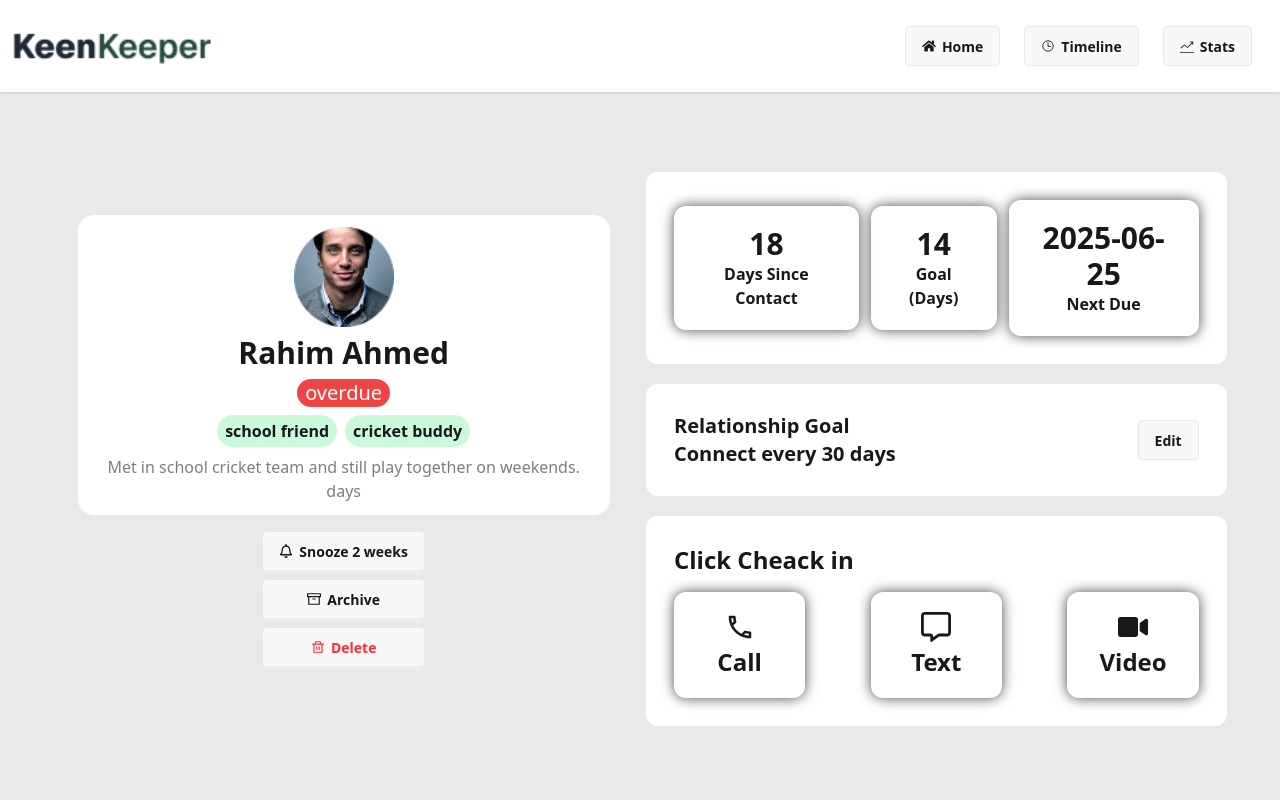
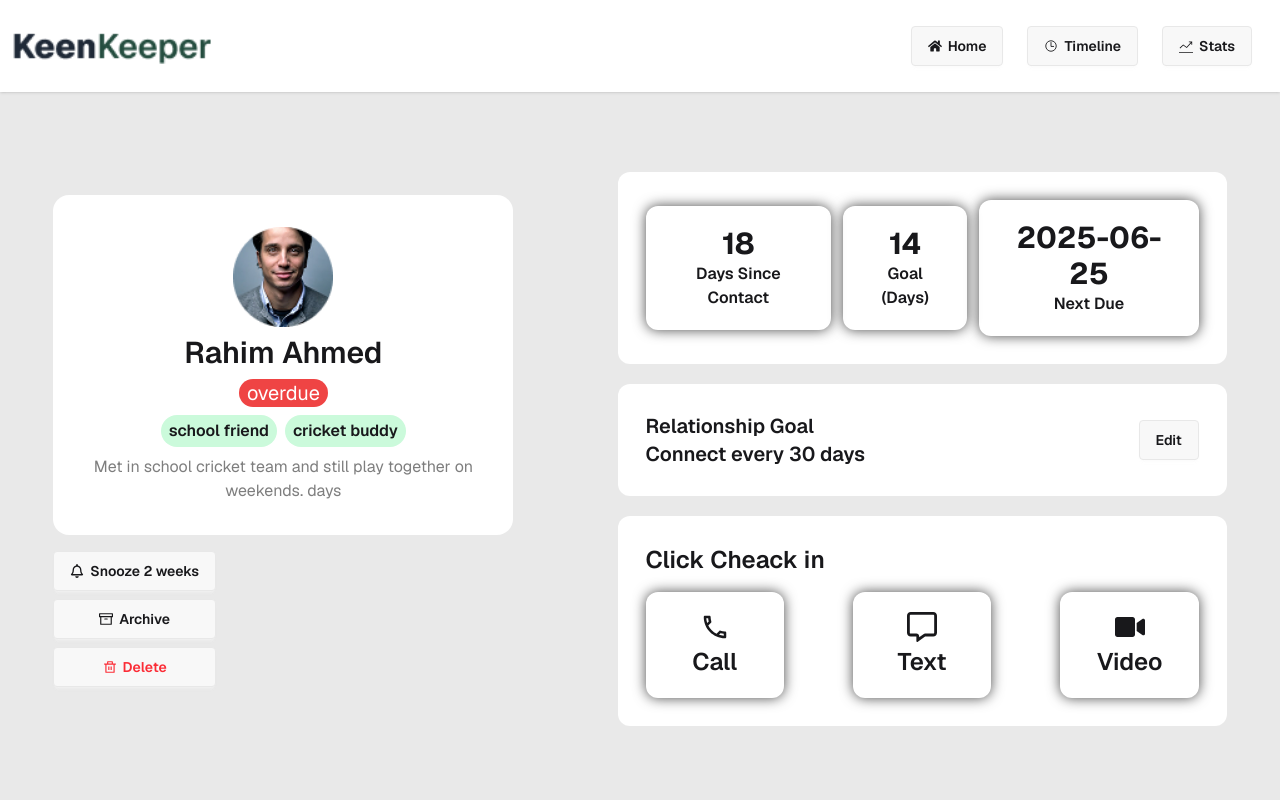
Before and after one commit to sheikhmhummadhasan/PH-Assinment-7, a Next.js app: page /1 in a window 1280 px wide. Shown: the top 800 px of the page. Built offline with nearby package versions, Linux system fonts and the light colour scheme.

Commit message:
give some padding and width detail component and all card

```diff
--- a/src/Compnent/DeatilCard.jsx
+++ b/src/Compnent/DeatilCard.jsx
@@ -42,9 +42,9 @@ const DeatilCard = ({ detail }) => {
 
     return (
         <div>
-            <div className="grid grid-cols-1 md:grid-cols-2 gap-3 w-11/12 mx-auto my-20 ">
-                <div className="flex flex-col items-center justify-center">
-                    <div className=" w-11/12 flex md:flex flex-col p-3 text-center items-center justify-center gap-2 bg-[#fff] rounded-2xl py-3 w-5/12 ">
+            <div className="flex flex-col md:flex items-center gap-3 w-11/12 mx-auto my-20 lg:flex-row justify-center">
+                <div className="flex flex-col items-center justify-center lg:items-start lg:justify-start">
+                    <div className=" w-11/12 flex md:flex flex-col p-3 text-center items-center justify-center gap-2 bg-[#fff] rounded-2xl p-8 lg:w-10/12 ">
                         <Image src={e.picture} alt='hero' height={100} width={100} />
                         <h2 className="text-3xl font-semibold">{e.name}</h2>
                         <h4 className={
@@ -60,7 +60,7 @@ const DeatilCard = ({ detail }) => {
                         </div>
                         <p className='text-[#7e7e7e]'>{e.bio} days</p>
                     </div>
-                    <div className="flex flex-col my-4 items-start justify-center lg:justify-between t-4 gap-2">
+                    <div className="flex flex-col my-4 items-starr justify-cente lg:justify-start t-4 gap-2">
                         <button className=" w-full active md:py-2 w-5/12 btn"><FaRegBell /> Snooze 2 weeks</button>
                         <button className=" w-full active md:py-2 w-5/12 btn"><FiArchive /> Archive</button>
                         <button className=" w-full active md:py-2 w-5/12 btn text-red-500"><RiDeleteBinLine /> Delete</button>
--- a/src/Compnent/Friends.jsx
+++ b/src/Compnent/Friends.jsx
@@ -58,7 +58,7 @@ const Friends = () => {
                         frd.map((e) => {
                             return (
                                 <Link key={e.id} href={`/${e.id}`}>
-                                    <div className="flex flex-col items-center justify-center gap-2 bg-[#fff] rounded-2xl py-3 ">
+                                    <div className="flex flex-col items-center justify-center gap-2 bg-[#fff] rounded-2xl py-6 ">
                                         <Image src={e.picture} alt='hero' height={100} width={100} />
                                         <h2 className="text-3xl font-semibold">{e.name}</h2>
                                         <p className='text-[#7e7e7e]'>{e.days_since_contact} days</p>
--- a/src/app/globals.css
+++ b/src/app/globals.css
@@ -1,6 +1,10 @@
+@import url('https://fonts.googleapis.com/css2?family=Geist:wght@100..900&display=swap');
 @import "tailwindcss";
 @plugin "daisyui";
 
+*{
+    font-family: "Geist", sans-serif;
+}
 .box{
     box-shadow: 0px 0px 13px #4a4a4a;
 }
```
